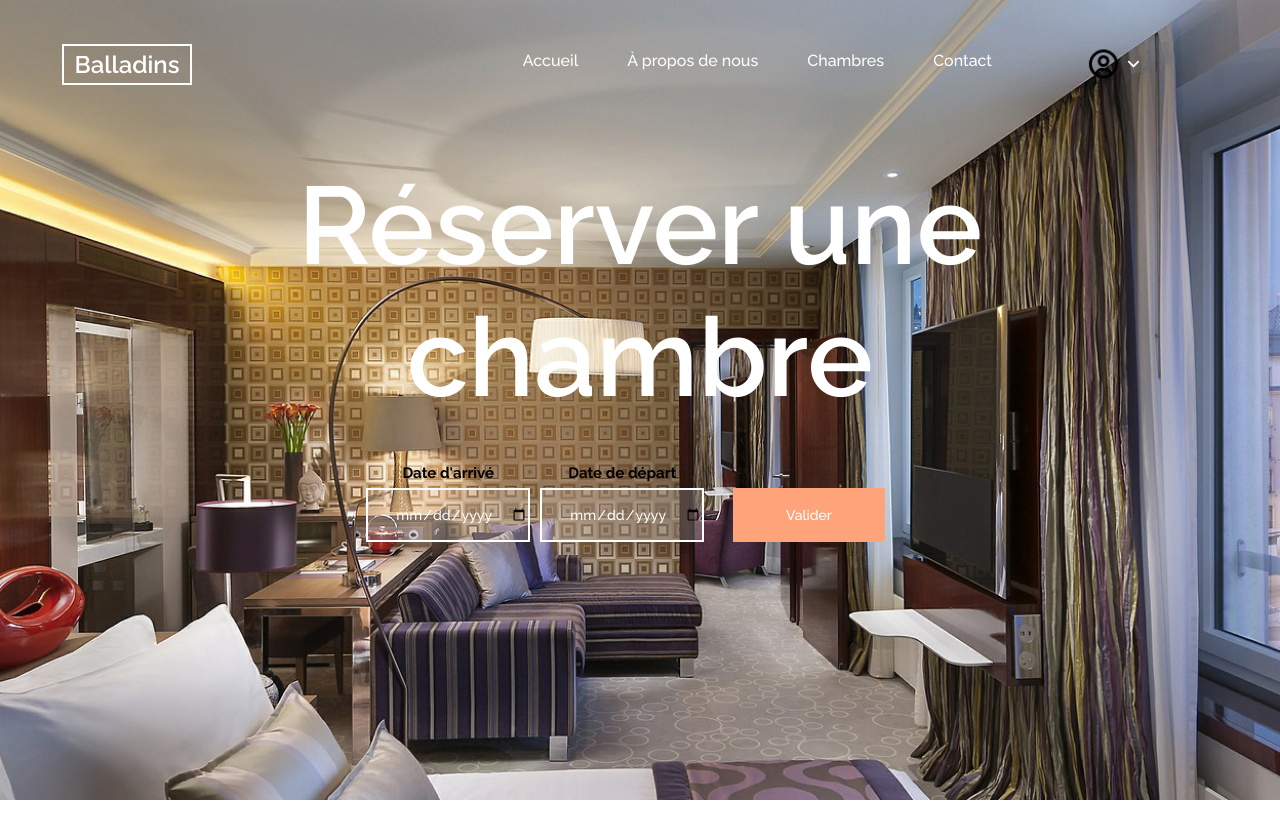
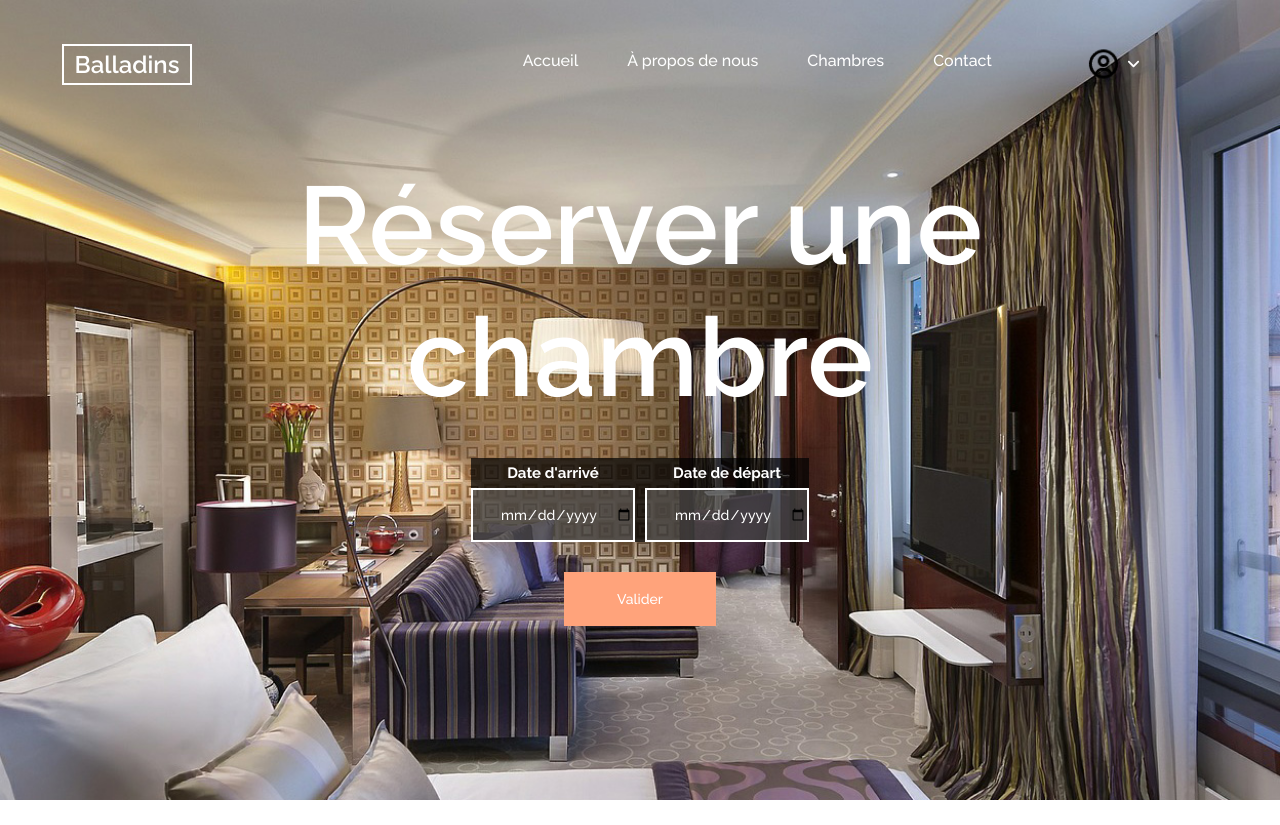
Before and after one commit to ItsKiruaPC/AP-Balladin-Web, a PHP site: page /reservation_form.php in a window 1280 px wide. Shown: the top 825 px of the page. Run offline with PHP 8.4, Linux system fonts and the light colour scheme; the visitor is signed in with stand-in values (Sample User, id 1); data that the repository does not hold is empty; some libraries are stand-ins or nearby versions.

Commit message:
modification d'affichage du form reservation

```diff
--- a/reservation_form.php
+++ b/reservation_form.php
@@ -136,20 +136,23 @@ $req = $cnn->prepare("SELECT nochambre FROM chambre WHERE nohotel=CONVERT(varcha
             <div class="booking_form_container">
             <form class="booking_form" method="post">
                   <div class="d-flex flex-xl-row flex-column align-items-left justify-content-center">
+                    <div style="background:rgba(0,0,0,0.7);">
                         <div class="booking_input_container d-flex flex-row align-items-start justify-content-center flex-wrap">
                         <?php
                         if (!isset($_REQUEST['btnAccept']))
                         {
                         ?>
 
-                      <div><p style="color:black; font-weight:bold">Date d'arrivé</p><input type="date" autocomplete="off" class=" booking_input booking_input_a booking_in" id="datePickerMin" placeholder="Arriver" name="dateD" required></div>
-                      <div><p style="color:black; font-weight:bold">Date de départ</p><input type="date" autocomplete="off" class=" booking_input booking_input_a booking_out" id="datePickerMax" placeholder="Départ" name="dateF" required></div>
+                          <div><p style="color:white; font-weight:bold">Date d'arrivé</p><input type="date" autocomplete="off" class=" booking_input booking_input_a booking_in" id="datePickerMin" placeholder="Arriver" name="dateD" required></div>
+                          <div style="padding-right: 0"><p style="color:white; font-weight:bold">Date de départ</p><input type="date" autocomplete="off" class=" booking_input booking_input_a booking_out" id="datePickerMax" placeholder="Départ" name="dateF" required></div>
                           <?php
                         }
                         if (!isset($_REQUEST['btnAccept']))
                         {
                         ?>
-                      <div><button style="margin-top:30px" class="booking_button trans_200" type="submit" name="btnAccept">Valider</button></div>
+                          </div>
+                          </div>
+                          <div><button style="margin-top:30px;" class="booking_button trans_200" type="submit" name="btnAccept">Valider</button></div>
                         <?php
                         }
                         ?>
--- a/styles/main_styles.css
+++ b/styles/main_styles.css
@@ -629,6 +629,7 @@ section
 {
   display: flex;
   justify-content: center;
+  width: max-content;
 }
 .booking_input
 {
@@ -658,7 +659,7 @@ section
 .booking_input_container > div:nth-child(3),
 .booking_input_container > div:nth-child(4)
 {
-  width: 17.39130434782609%;
+  /*width: 17.39130434782609%;*/
 }
 .header-user {
   background-position: 50%;
```
Lines whose indentation alone changed are shown as unchanged.
